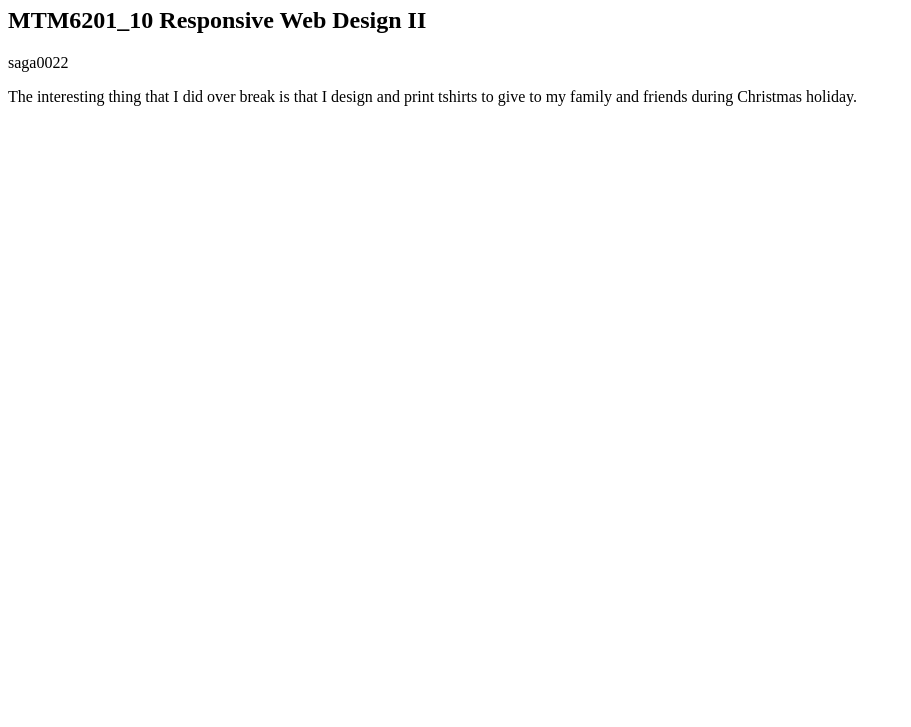
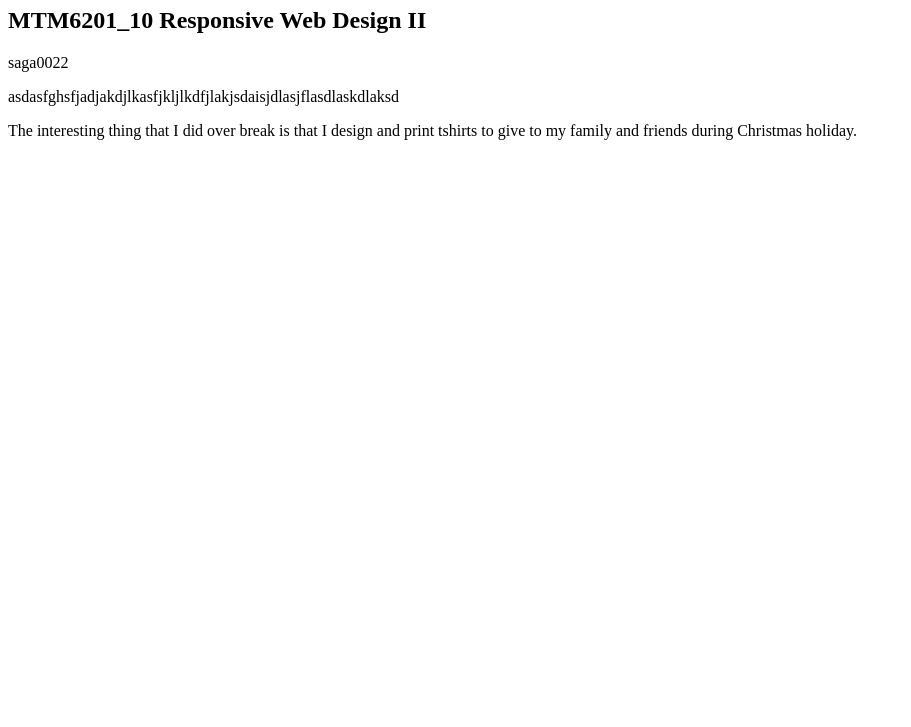
Before and after one commit to saga0022/saga0022.github.io, a plain HTML site: page index.html in a window 1280 px wide. Shown: the part 73-800 px from the top of the page, without its empty margins (0-911 px from the left). Drawn offline with Linux system fonts and the light colour scheme.

Commit message:
adding a line

```diff
--- a/index.html
+++ b/index.html
@@ -9,6 +9,7 @@
     <h1>Jessa Marie Sagabaen</h1>
     <h2>MTM6201_10 Responsive Web Design II</h2>
     <p>saga0022</p>
+    <p>asdasfghsfjadjakdjlkasfjkljlkdfjlakjsdaisjdlasjflasdlaskdlaksd</p>
     <p>The interesting thing that I did over break is that I design and print tshirts to give to my family and friends during Christmas holiday. </p>
 </body>
 </html>
```
